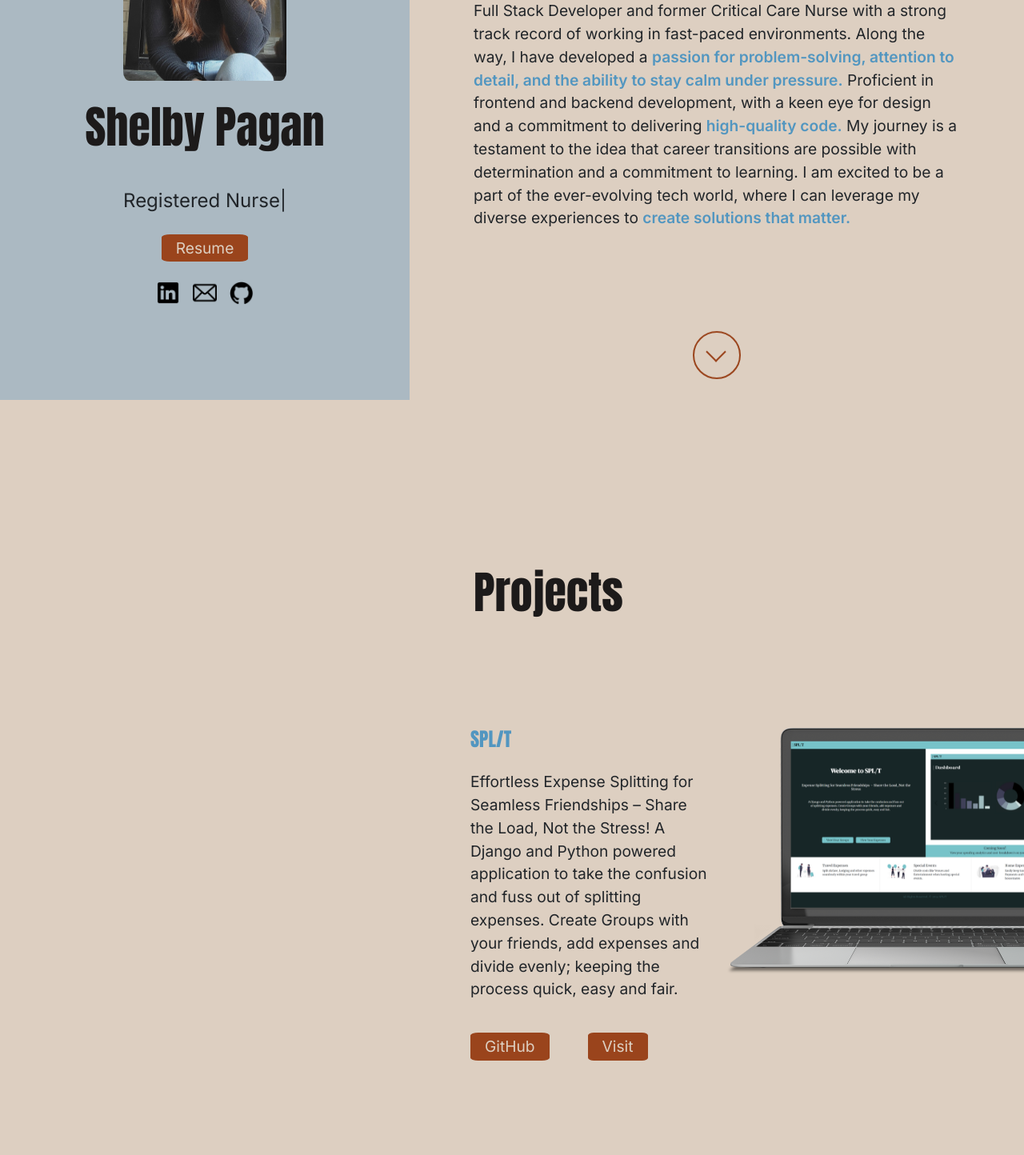
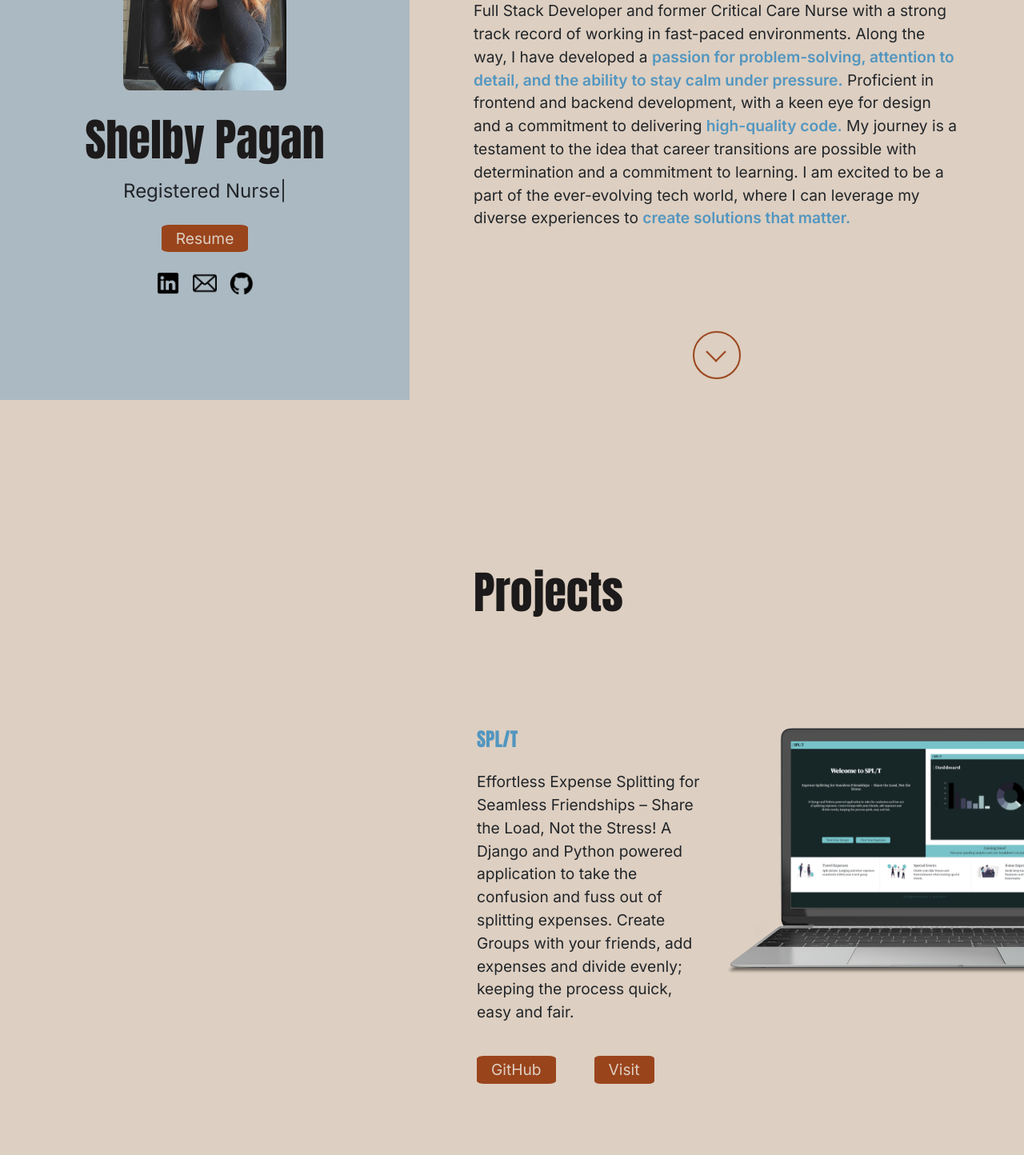
Before and after one commit to shelbyyy16/Shelby-Pagan-Portfolio, a React (Vite) app: page / in a window 1280 px wide. Shown: the part 300-1744 px from the top of the page at 80% size. Built offline with nearby package versions, Linux system fonts and the light colour scheme.

Commit message:
formatting changes

```diff
--- a/src/pages/Home.jsx
+++ b/src/pages/Home.jsx
@@ -41,7 +41,7 @@ function Home() {
       >
         <img src="/images/headshot.jpg" className="headshot" alt={about.name} />
         <br></br>
-        <h1>Shelby Pagan</h1>
+        <h1 className="p-1">Shelby Pagan</h1>
         <TypeAnimation
           sequence={[
             "Software Engineer",
@@ -132,13 +132,13 @@ function Home() {
               <div className="row">
                 <div className="col-md-6 mt-5 p-0">
                   <div className="card-body mt-5 p-0">
-                    <h4 className="card-title p-0 mx-2 my-4 left-aligned-text">
+                    <h4 className="card-title p-0 mx-3 my-4 left-aligned-text">
                       <span id="color">{project.name}</span>
                     </h4>
-                    <p className="card-text p-0 mx-2 left-aligned-text">
+                    <p className="card-text p-0 mx-3 left-aligned-text">
                       {project.description}
                     </p>
-                    <div className="py-4 left-aligned-text mx-2">
+                    <div className="py-4 left-aligned-text mx-3">
                       <a href={project.git}>
                         <button>GitHub</button>
                       </a>
@@ -161,15 +161,15 @@ function Home() {
         </div>
       </div>
       <div className="d-flex flex-column align-items-start" id="skills">
-        <div className="left-aligned-text mx-4">
+        <div className="left-aligned-text mx-5">
           <h1>Skills</h1>
         </div>
         <br></br>
         <br></br>
-        <span id="color" className="mx-4">
+        <span id="color" className="mx-5">
           <h4>Languages</h4>
         </span>
-        <div className="mx-4 py-3">
+        <div className="mx-5 py-3">
           <button className="button-skills mx-1">JavaScript</button>
           <button className="button-skills mx-1">Python</button>
           <button className="button-skills mx-1">HTML/CSS</button>
@@ -178,10 +178,10 @@ function Home() {
         </div>
         <br></br>
         <br></br>
-        <span id="color" className="mx-4">
+        <span id="color" className="mx-5">
           <h4>Frameworks</h4>
         </span>
-        <div className="mx-4 py-3">
+        <div className="mx-5 py-3">
           <button className="button-skills mx-1">React</button>
           <button className="button-skills mx-1">React Native</button>
           <button className="button-skills mx-1">Django</button>
@@ -191,10 +191,10 @@ function Home() {
         </div>
         <br></br>
         <br></br>
-        <span id="color" className="mx-4 py-3">
+        <span id="color" className="mx-5 py-3">
           <h4>Databases</h4>
         </span>
-        <div className="mx-4">
+        <div className="mx-5">
           <button className="button-skills mx-1">PostgreSQL</button>
           <button className="button-skills mx-1">MongoDB</button>
         </div>
```
